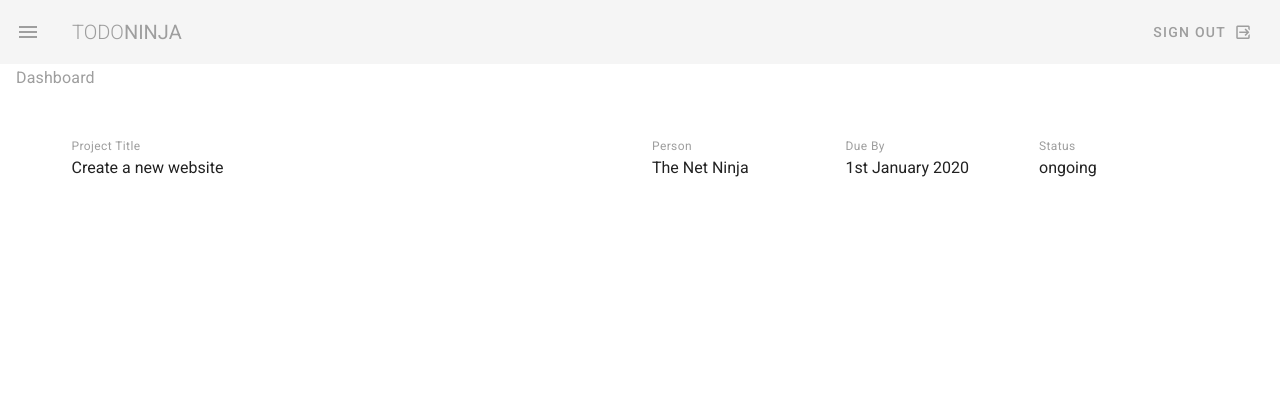
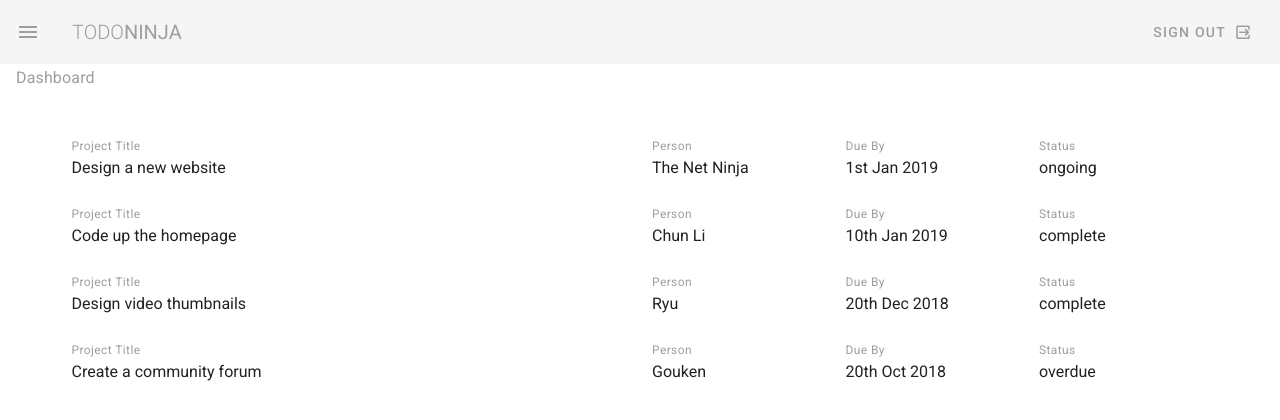
Before and after one commit to crhwebdev-courses/todo-ninja, a Vue app: page / in a window 1280 px wide. Shown: the top 420 px of the page. Built offline with nearby package versions, Linux system fonts and the light colour scheme.

Commit message:
Dashboard shows a list of projects included on it's data property

```diff
--- a/src/views/Dashboard.vue
+++ b/src/views/Dashboard.vue
@@ -3,26 +3,32 @@
     <h1 class="subtitle-1 grey--text">Dashboard</h1>
 
     <v-container class="my-5">
-      <v-card flat class="pa-3">
+      <v-card
+        flat
+        class="pa-3"
+        v-for="project in projects"
+        :projects="projects"
+        :key="project.title"
+      >
         <v-row>
           <v-col cols="12" md="6">
             <div class="caption grey--text">Project Title</div>
-            <div>Create a new website</div>
+            <div>{{ project.title }}</div>
           </v-col>
 
           <v-col cols="6" sm="4" md="2">
             <div class="caption grey--text">Person</div>
-            <div>The Net Ninja</div>
+            <div>{{ project.person }}</div>
           </v-col>
 
           <v-col cols="6" sm="4" md="2">
             <div class="caption grey--text">Due By</div>
-            <div>1st January 2020</div>
+            <div>{{ project.due }}</div>
           </v-col>
 
           <v-col cols="2" sm="4" md="2">
             <div class="caption grey--text">Status</div>
-            <div>ongoing</div>
+            <div>{{ project.status }}</div>
           </v-col>
         </v-row>
       </v-card>
@@ -31,7 +37,7 @@
 </template>
 <script>
 export default {
-  date() {
+  data() {
     return {
       projects: [
         {
```
